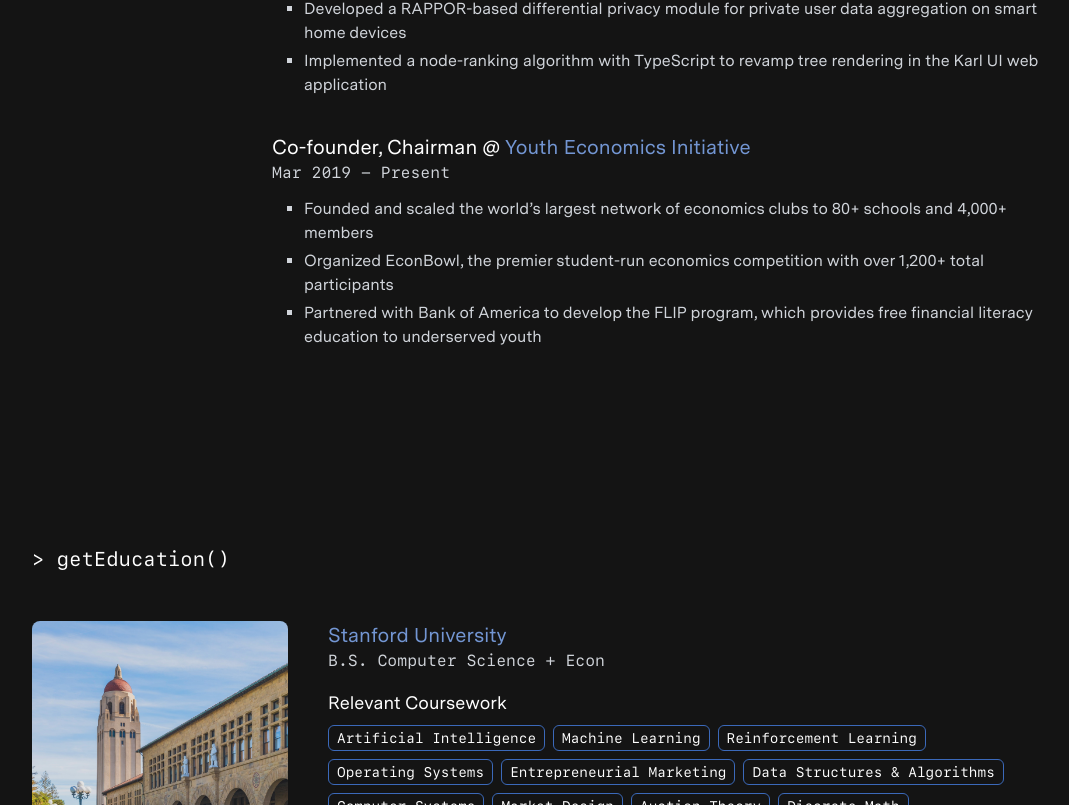
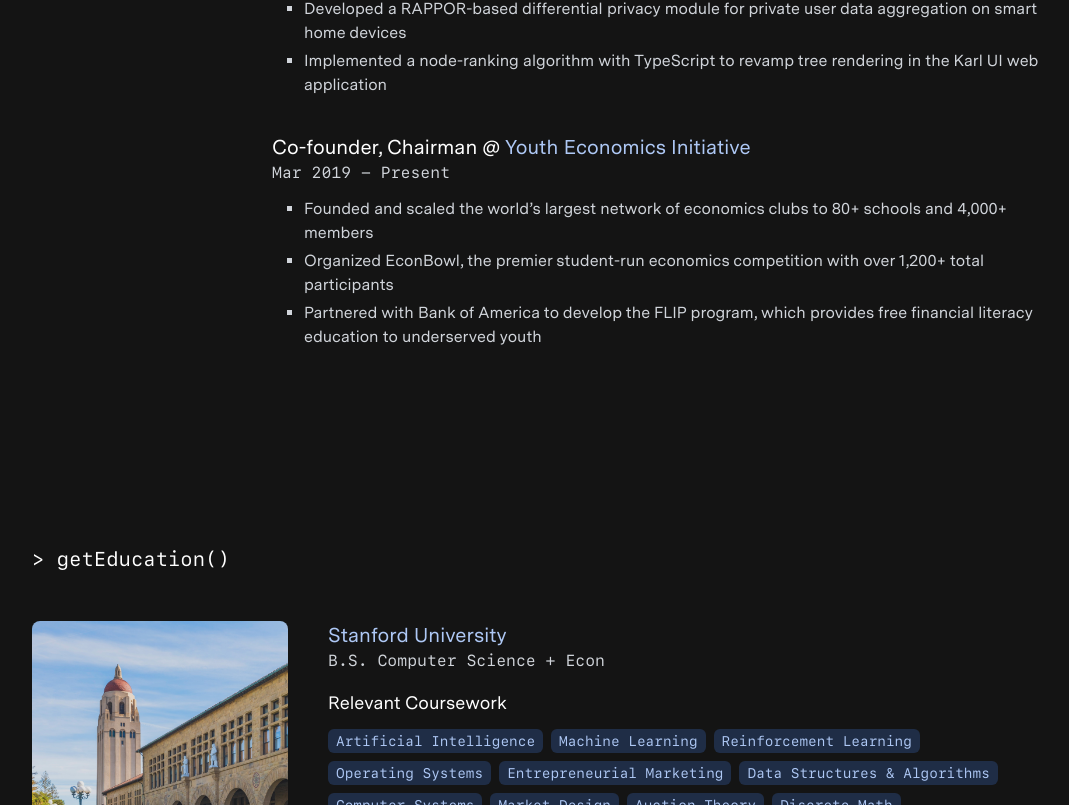
Before and after one commit to henryweng03/personal-site, a React (Create React App) app: page / in a window 1280 px wide. Shown: the part 1775-2580 px from the top of the page, without its empty margins (96-1165 px from the left). Built offline with nearby package versions, Linux system fonts and the light colour scheme.

Commit message:
Added Badge Component

```diff
--- /dev/null
+++ b/src/components/Badge.js
@@ -0,0 +1,11 @@
+import React from "react";
+
+const Badge = ({ text }) => (
+  <div className="py-0.5 my-1 px-2 rounded-md bg-secondary bg-opacity-30 mr-2 mb-2r">
+    <p className="text-center text-xs sm:text-sm font-sfmono text-secondary-light">
+      {text}
+    </p>
+  </div>
+);
+
+export default Badge;
--- a/src/index.css
+++ b/src/index.css
@@ -64,7 +64,7 @@ html {
 }
 
 .tag-wrapper {
-  @apply py-0.5 px-2 rounded-md bg-secondary mr-2 mb-2;
+  @apply py-0.5 px-2 rounded-md bg-secondary bg-opacity-50 mr-2 mb-2;
 }
 
 .tag-outline-wrapper {
--- a/src/sections/education.js
+++ b/src/sections/education.js
@@ -1,6 +1,7 @@
 import React from "react";
 import "../index.css";
 import "./hero-background.css";
+import Badge from "../components/Badge";
 
 const collegeCourses = [
   "Artificial Intelligence",
@@ -73,11 +74,7 @@ const Education = () => {
               <div className="h-2"></div>
               <div className="flex justify-center md:justify-start flex-wrap">
                 {collegeCourses.map((course) => (
-                  <div className="tag-outline-wrapper">
-                    <p className="text-center text-xs sm:text-sm font-sfmono">
-                      {course}
-                    </p>
-                  </div>
+                  <Badge text={course} />
                 ))}
               </div>
             </div>
@@ -115,11 +112,7 @@ const Education = () => {
               <div className="h-2"></div>
               <div className="flex justify-center md:justify-start flex-wrap">
                 {highSchoolCourses.map((course) => (
-                  <div className="tag-outline-wrapper">
-                    <p className="text-center text-xs sm:text-sm font-sfmono">
-                      {course}
-                    </p>
-                  </div>
+                  <Badge text={course} />
                 ))}
               </div>
               <div className="h-4" />
@@ -129,11 +122,7 @@ const Education = () => {
               <div className="h-2"></div>
               <div className="flex justify-center md:justify-start flex-wrap">
                 {highSchoolAwards.map((award) => (
-                  <div className="tag-outline-wrapper">
-                    <p className="text-center text-xs sm:text-sm font-sfmono">
-                      {award}
-                    </p>
-                  </div>
+                  <Badge text={award} />
                 ))}
               </div>
             </div>
--- a/src/sections/footer.js
+++ b/src/sections/footer.js
@@ -8,7 +8,7 @@ const Footer = () => {
     <div className="h-auto flex flex-col items-center sm:grid grid-cols-2">
       <div className="py-2 sm:py-6 sm:ml-6">
         <p className="font-sfmono text-xs lg:text-sm text-white">
-          © 2022 HENRY WENG
+          © 2024 HENRY WENG
         </p>
       </div>
       <div className="flex justify-end items-center space-x-4">
--- a/src/sections/projects.js
+++ b/src/sections/projects.js
@@ -2,6 +2,7 @@ import React from "react";
 import projectData from "../data/projectData.json";
 import "../index.css";
 import "./hero-background.css";
+import Badge from "../components/Badge";
 
 const projData = projectData;
 
@@ -23,12 +24,8 @@ const ProjectCard = ({
           <div className="col-start-2 sm:mt-0 col-end-2">
             <h3 className="text-xl sm:text-2xl">{projectName}</h3>
             <div className="flex flex-wrap mt-2">
-              {techStack.map((tech) => (
-                <div key={tech} className="tag-wrapper">
-                  <p className="text-center text-xs sm:text-sm font-sfmono">
-                    {tech}
-                  </p>
-                </div>
+              {techStack.map((text) => (
+                <Badge text={text} />
               ))}
             </div>
             <p className="text-gray-300">{description}</p>
--- a/src/sections/skills.js
+++ b/src/sections/skills.js
@@ -1,16 +1,15 @@
 import React from "react";
 import "../index.css";
 import skillData from "../data/skillData.json";
+import Badge from "../components/Badge";
 
 const skills = skillData;
 
 const SkillsList = ({ skills }) => {
   return (
     <div className="flex flex-wrap justify-center md:justify-start">
-      {skills.map((tech) => (
-        <div className="tag-wrapper">
-          <p className="text-center text-xs sm:text-sm font-sfmono">{tech}</p>
-        </div>
+      {skills.map((text) => (
+        <Badge text={text} />
       ))}
     </div>
   );
--- a/tailwind.config.js
+++ b/tailwind.config.js
@@ -17,7 +17,7 @@ module.exports = {
           dark: "#141414",
         },
         secondary: {
-          light: "#7396D3",
+          light: "#AEC8F5",
           DEFAULT: "#3B69BA",
           dark: "#223D6D",
         },
```
